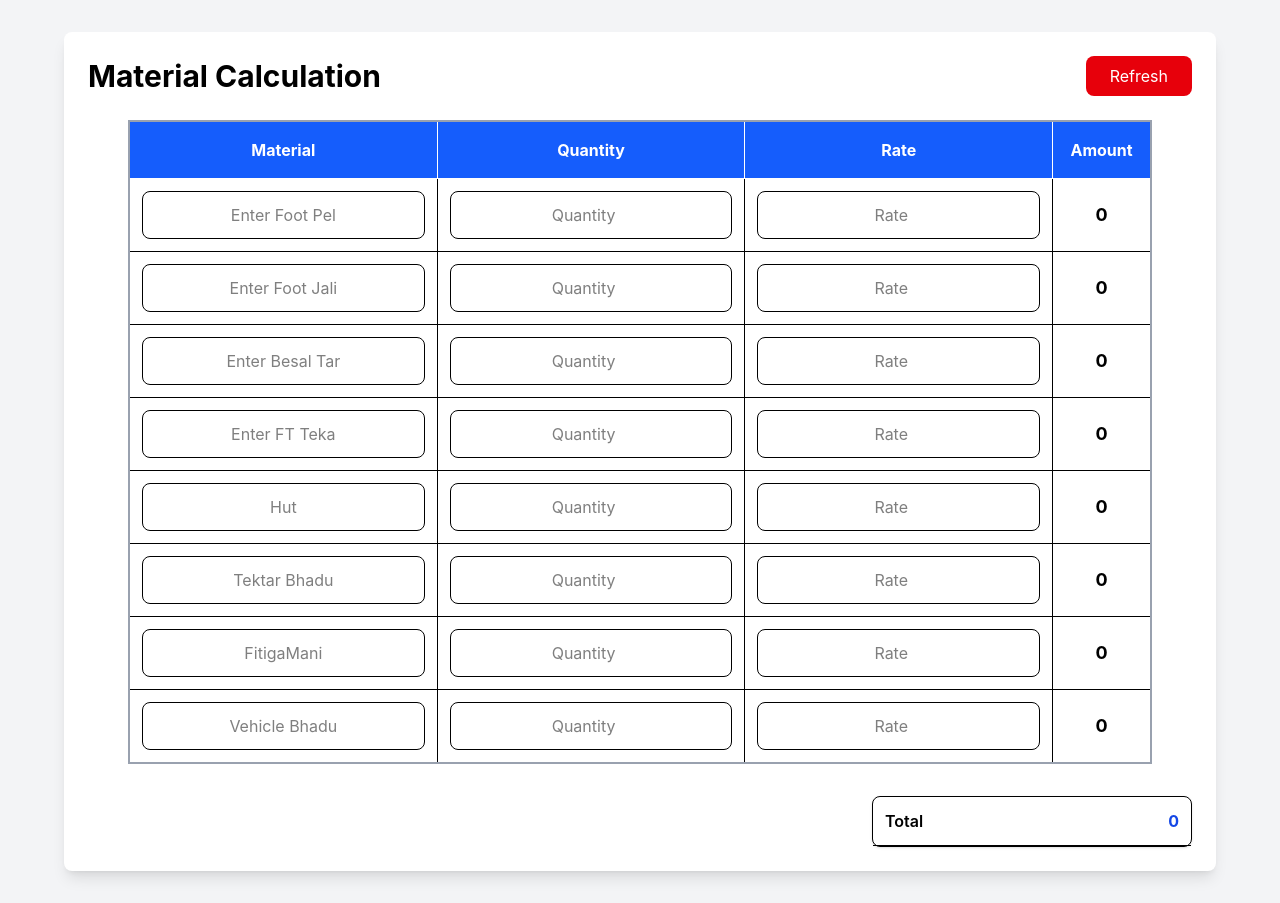
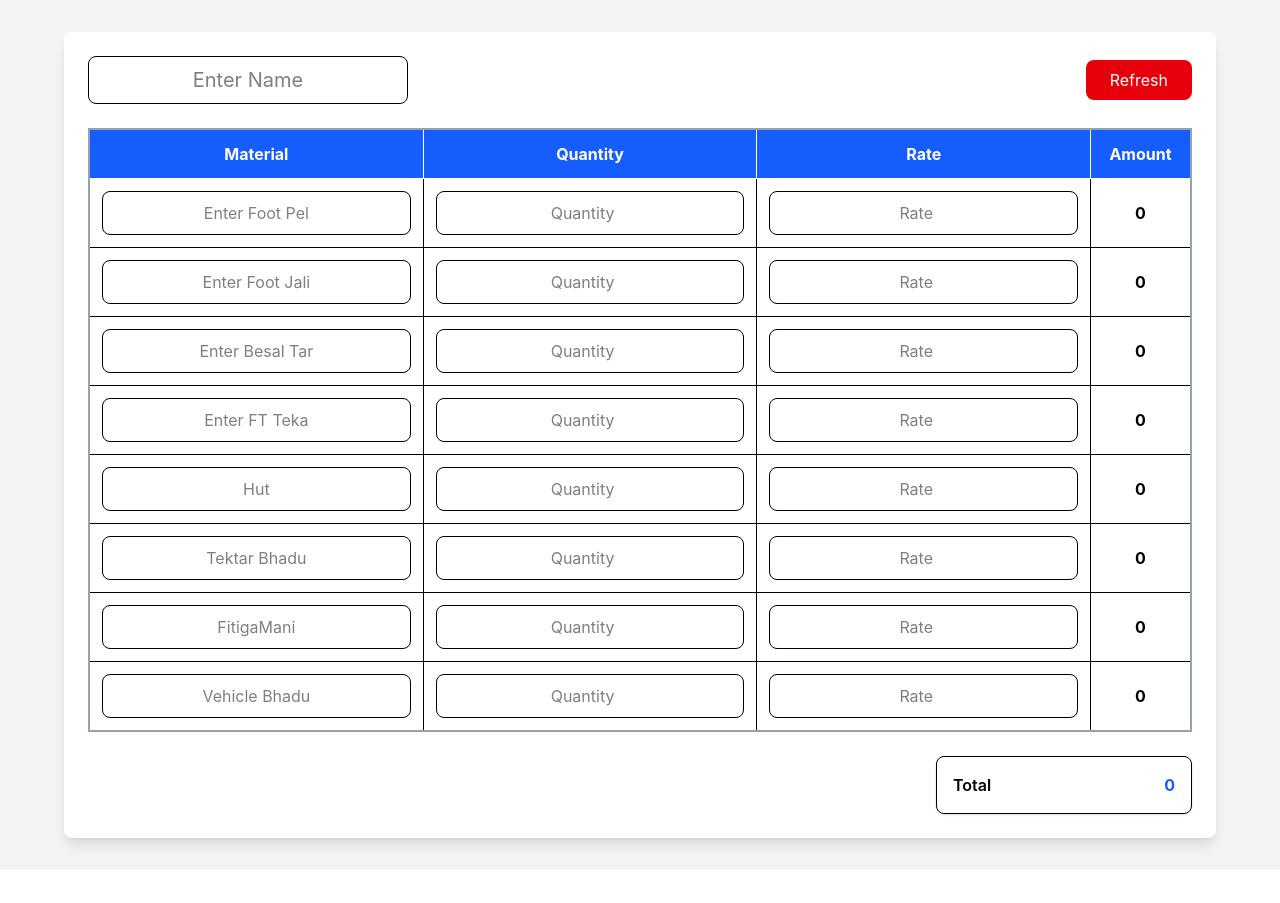
Before and after one commit to Nakum-Nayan/normal, a React (Vite) app: page / in a window 1280 px wide. After the commit the page ends 870 px from the top, so only its background shows below. Built offline with nearby package versions, Linux system fonts and the light colour scheme.

Commit message:
Initial commit

```diff
--- a/src/pages/Home.jsx
+++ b/src/pages/Home.jsx
@@ -12,8 +12,7 @@ const getInitialItems = () => [
 ];
 
 export default function Home() {
-  const totalFt = 2300;
-
+  const [projectName, setProjectName] = useState("");
   const [items, setItems] = useState(getInitialItems());
 
   const handleChange = (index, field, value) => {
@@ -25,6 +24,7 @@ export default function Home() {
   };
 
   const handleRefresh = () => {
+    setProjectName("");
     setItems(getInitialItems());
   };
 
@@ -34,16 +34,18 @@ export default function Home() {
     0
   );
 
-  const ratePerFt = totalFt ? (total / totalFt).toFixed(2) : "0.00";
-
   return (
-    <div className="min-h-screen bg-gray-100 p-8 ">
-      <div className="max-w-6xl mx-auto bg-white shadow-lg rounded-lg p-6">
+    <div className="min-h-screen bg-gray-100 p-8">
+      <div className="max-w-6xl mx-auto bg-white rounded-lg shadow-lg p-6">
 
         <div className="flex justify-between items-center mb-6">
-          <h1 className="text-3xl font-bold">
-            Material Calculation
-          </h1>
+          <input
+            type="text"
+            placeholder="Enter Name"
+            value={projectName}
+            onChange={(e) => setProjectName(e.target.value)}
+            className="w-80 h-12 border rounded-lg px-3 text-center text-xl focus:outline-none focus:ring-2 focus:ring-blue-500"
+          />
 
           <button
             onClick={handleRefresh}
@@ -53,14 +55,13 @@ export default function Home() {
           </button>
         </div>
 
-        <div className="flex justify-center">
-          <table className="w-full max-w-5xl border-2 border-gray-400 text-center">
+        <table className="w-full border-2 border-gray-400 text-center">
           <thead className="bg-blue-600 text-white">
             <tr>
-                <th className="border p-4">Material</th>
-                <th className="border p-4">Quantity</th>
-                <th className="border p-4">Rate</th>
-                <th className="border p-4">Amount</th>
+              <th className="border p-3">Material</th>
+              <th className="border p-3">Quantity</th>
+              <th className="border p-3">Rate</th>
+              <th className="border p-3">Amount</th>
             </tr>
           </thead>
 
@@ -75,7 +76,7 @@ export default function Home() {
                     onChange={(e) =>
                       handleChange(index, "material", e.target.value)
                     }
-                      className="w-full h-12 border rounded-lg px-3 text-center"
+                    className="w-full h-11 border rounded-lg px-2 text-center"
                   />
                 </td>
 
@@ -87,7 +88,7 @@ export default function Home() {
                     onChange={(e) =>
                       handleChange(index, "qty", e.target.value)
                     }
-                      className="w-full h-12 border rounded-lg px-3 text-center"
+                    className="w-full h-11 border rounded-lg px-2 text-center"
                   />
                 </td>
 
@@ -99,11 +100,11 @@ export default function Home() {
                     onChange={(e) =>
                       handleChange(index, "rate", e.target.value)
                     }
-                      className="w-full h-12 border rounded-lg px-3 text-center"
+                    className="w-full h-11 border rounded-lg px-2 text-center"
                   />
                 </td>
 
-                  <td className="border p-3 font-bold text-lg">
+                <td className="border p-3 font-bold">
                   {(
                     (Number(item.qty) || 0) *
                     (Number(item.rate) || 0)
@@ -113,23 +114,15 @@ export default function Home() {
             ))}
           </tbody>
         </table>
-        </div>
 
-        <div className="mt-8 flex justify-end">
-          <div className="w-80 border rounded-lg shadow bg-white">
-            <div className="flex justify-between border-b p-3">
+        <div className="flex justify-end mt-6">
+          <div className="w-64 border rounded-lg shadow">
+            <div className="flex justify-between p-4">
               <span className="font-semibold">Total</span>
-              <span className="font-bold text-blue-700">
+              <span className="font-bold text-blue-600">
                 {total.toLocaleString()}
               </span>
             </div>
-
-            {/* <div className="flex justify-between p-3">
-              <span className="font-semibold">Rate / Ft</span>
-              <span className="font-bold text-green-700">
-                {ratePerFt}
-              </span>
-            </div> */}
           </div>
         </div>
 
```
Lines whose indentation alone changed are shown as unchanged.
